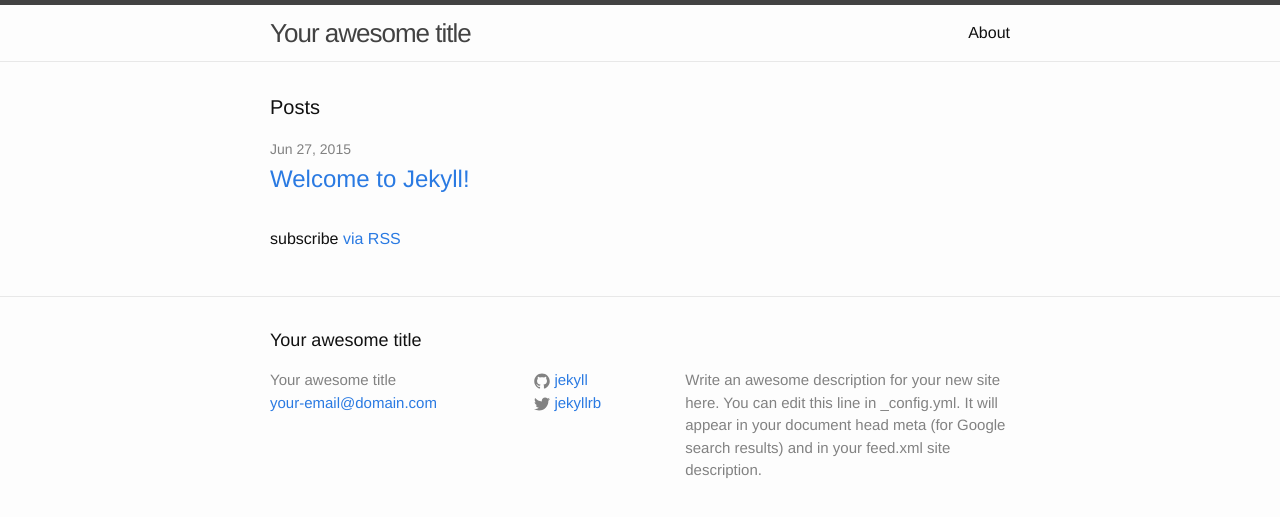
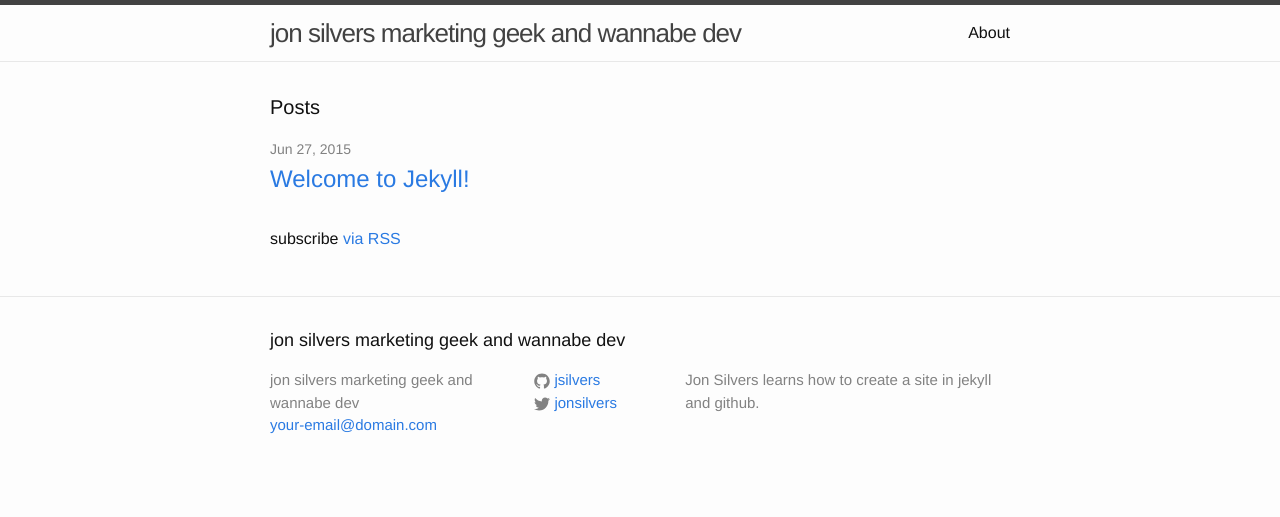
Before and after one commit to jsilvers-zz/myblog, a Jekyll site: the page built from index.html, in a window 1280 px wide. Shown: the top 517 px of the page. Built offline with Jekyll 4.4.1, drawn with Linux system fonts in a browser that asks for light colours.

Commit message:
updated yml

```diff
--- a/_config.yml
+++ b/_config.yml
@@ -1,14 +1,12 @@
 # Site settings
-title: Your awesome title
+title: jon silvers marketing geek and wannabe dev
 email: your-email@domain.com
 description: > # this means to ignore newlines until "baseurl:"
-  Write an awesome description for your new site here. You can edit this
-  line in _config.yml. It will appear in your document head meta (for
-  Google search results) and in your feed.xml site description.
-baseurl: "" # the subpath of your site, e.g. /blog/
-url: "http://yourdomain.com" # the base hostname & protocol for your site
-twitter_username: jekyllrb
-github_username:  jekyll
+  Jon Silvers learns how to create a site in jekyll and github.
+baseurl: "/me" # the subpath of your site, e.g. /blog/
+url: "http://jsilvers.github.io" # the base hostname & protocol for your site
+twitter_username: jonsilvers
+github_username:  jsilvers
 
 # Build settings
 markdown: kramdown
```
